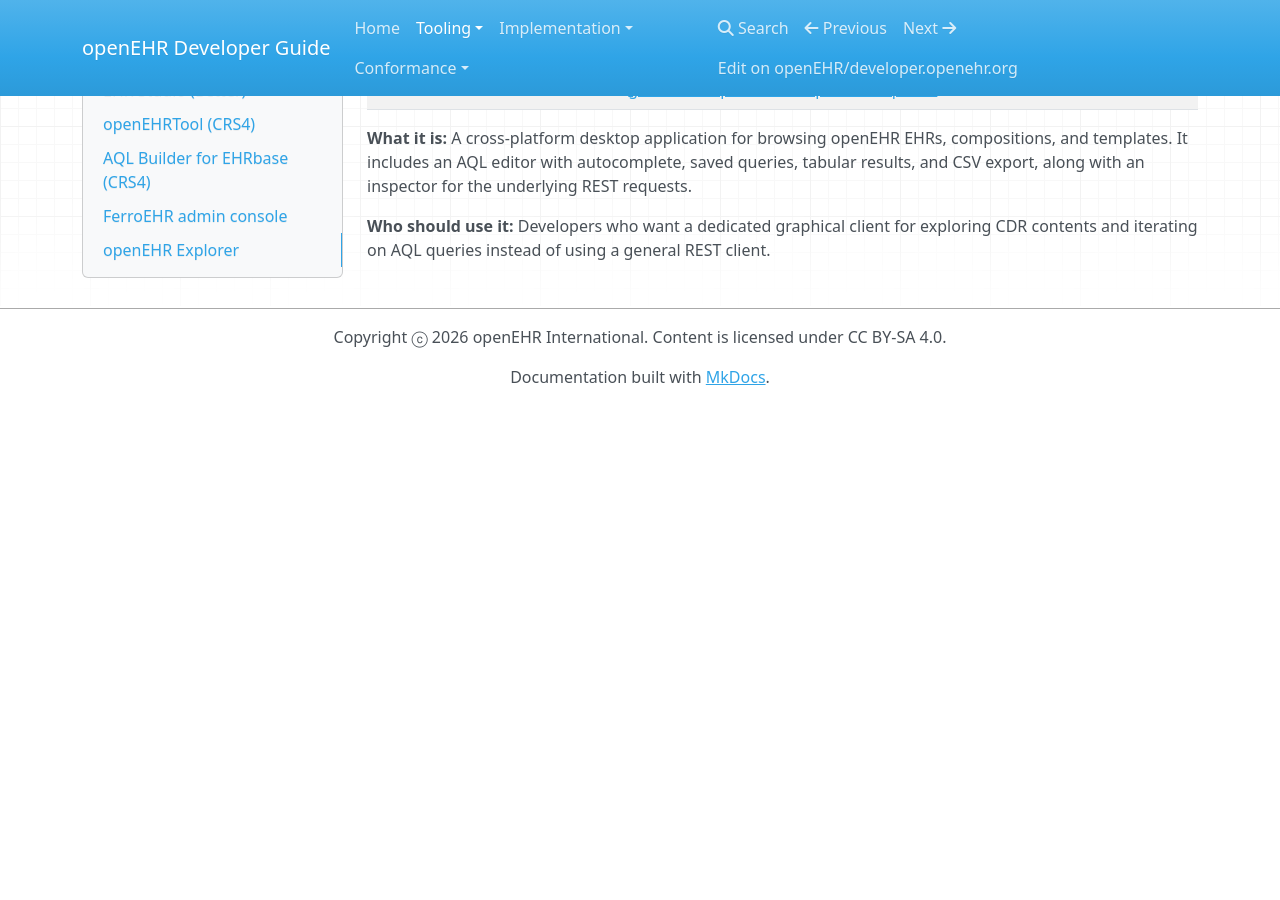
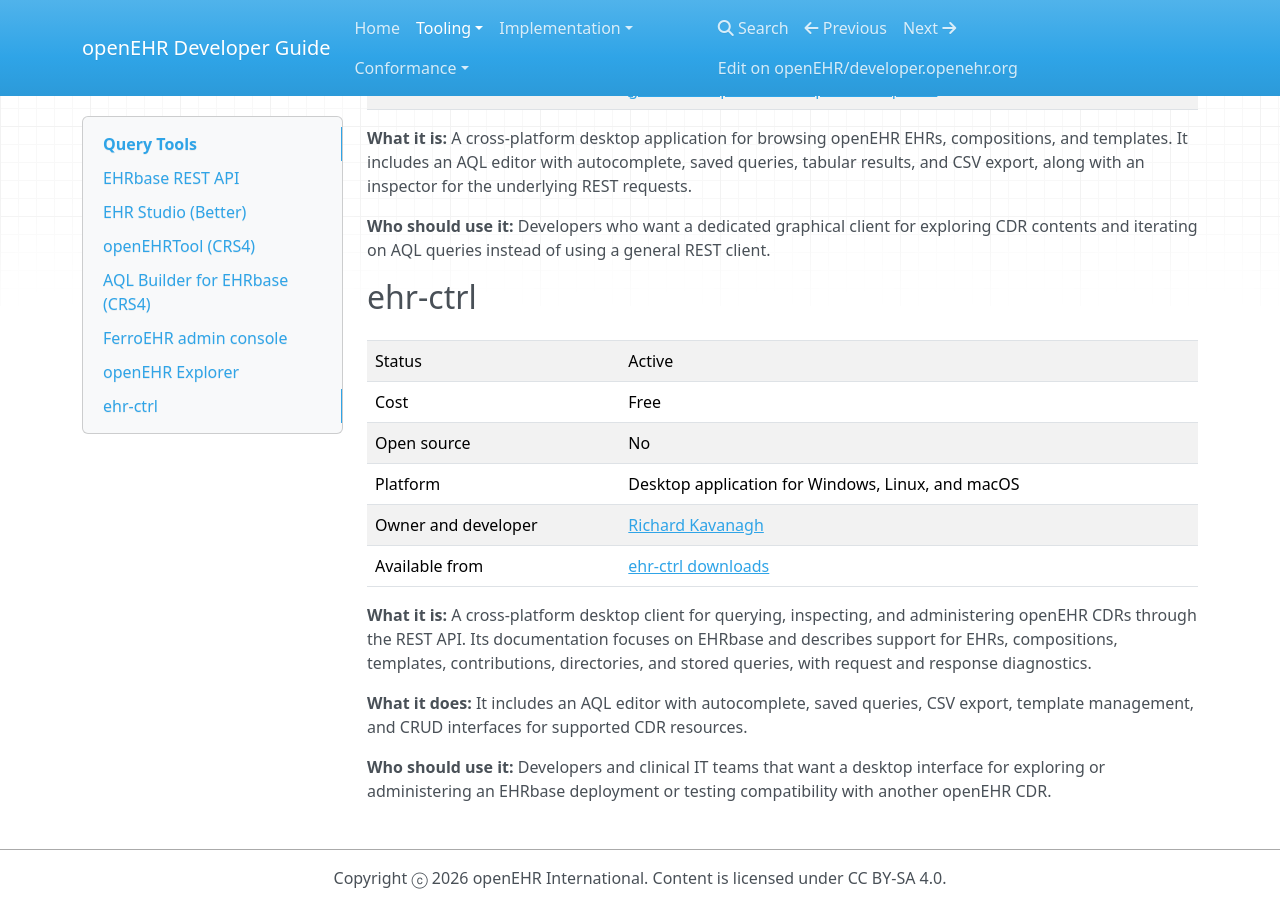
Before and after one commit to openEHR/developer.openehr.org, an MkDocs documentation site: the page built from docs/tooling/query-tools.md, in a window 1280 px wide and 900 px high, scrolled down 2350 px. Built offline with MkDocs 1.6.1, drawn with Linux system fonts in a browser that asks for light colours; nearby versions of some CDN libraries; before the commit the page ends 2755 px from its top, so only the background shows below that.

Commit message:
docs(tooling): add ehr-ctrl (#10)
* add ehr-ctrl product

* add c# nuget libraries

* Revert "add c# nuget libraries"

This reverts commit cfb84aa4af6a42365376f12fefe06c16a9ba66d1.

* docs(tooling): refine ehr-ctrl entry

---------

Co-authored-by: Marcus Baw <marcus@marcusbaw.com>

```diff
--- a/docs/tooling/query-tools.md
+++ b/docs/tooling/query-tools.md
@@ -80,3 +80,20 @@ The most common way to run AQL queries against EHRbase is directly through the R
 **What it is:** A cross-platform desktop application for browsing openEHR EHRs, compositions, and templates. It includes an AQL editor with autocomplete, saved queries, tabular results, and CSV export, along with an inspector for the underlying REST requests.
 
 **Who should use it:** Developers who want a dedicated graphical client for exploring CDR contents and iterating on AQL queries instead of using a general REST client.
+
+## ehr-ctrl
+
+| | |
+| --- | --- |
+| Status | Active |
+| Cost | Free |
+| Open source | No |
+| Platform | Desktop application for Windows, Linux, and macOS |
+| Owner and developer | [Richard Kavanagh](https://www.linkedin.com/in/richardkavanagh/) |
+| Available from | [ehr-ctrl downloads](https://www.ehr-ctrl.info/downloads) |
+
+**What it is:** A cross-platform desktop client for querying, inspecting, and administering openEHR CDRs through the REST API. Its documentation focuses on EHRbase and describes support for EHRs, compositions, templates, contributions, directories, and stored queries, with request and response diagnostics.
+
+**What it does:** It includes an AQL editor with autocomplete, saved queries, CSV export, template management, and CRUD interfaces for supported CDR resources.
+
+**Who should use it:** Developers and clinical IT teams that want a desktop interface for exploring or administering an EHRbase deployment or testing compatibility with another openEHR CDR.
```
Also changed, not shown: docs/tooling/comparison-table.md (+1 -0 lines).
